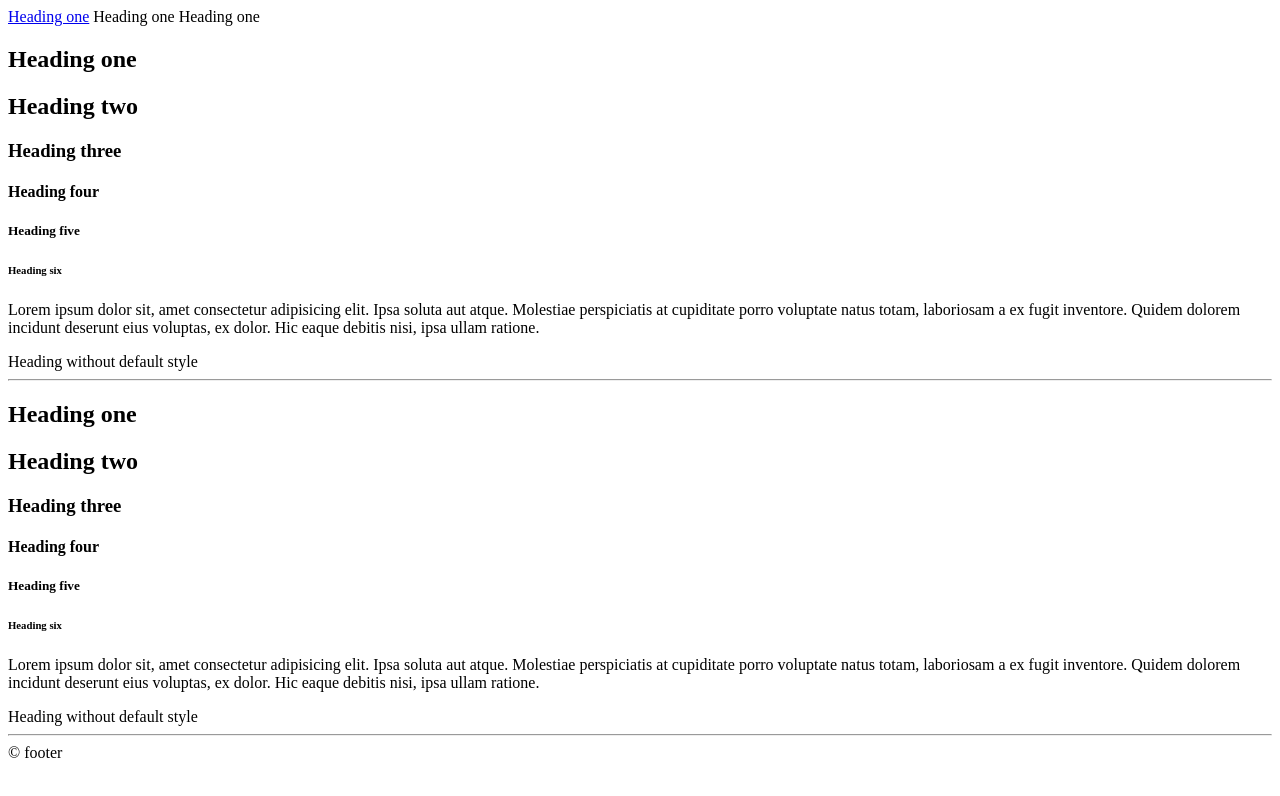
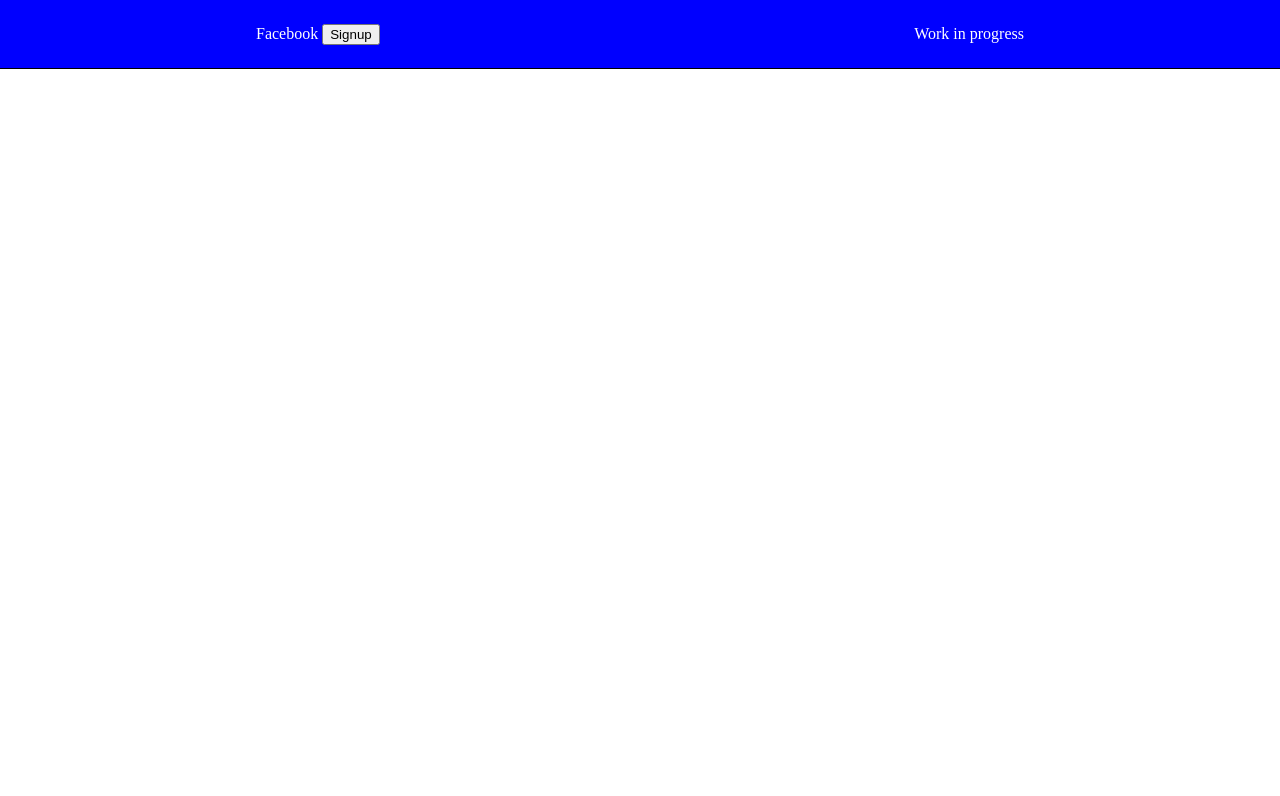
Before and after one commit to scoviauwase/html-crash-course, a plain HTML site: page index.html in a window 1280 px wide. Drawn offline with Linux system fonts and the light colour scheme.

Commit message:
added css

```diff
--- /dev/null
+++ b/css/styles.css
@@ -0,0 +1,22 @@
+body {
+  margin: 0;
+  padding: 0;
+}
+
+header {
+  background: blue;
+  height: 8.5vh;
+  width: 100vw;
+  border-bottom: 1px solid black;
+}
+
+header .container {
+  width: 60%;
+  margin: auto;
+  height: 100%;
+  display: flex;
+  flex-direction: row;
+  align-items: center;
+  justify-content: space-between;
+  color: white;
+}
--- a/index.html
+++ b/index.html
@@ -1,76 +1,27 @@
 <!DOCTYPE html>
 <html lang="en">
   <head>
-    <title>HTML Crash Course</title>
+    <meta charset="UTF-8" />
+    <meta http-equiv="X-UA-Compatible" content="IE=edge" />
+    <meta name="viewport" content="width=device-width, initial-scale=1.0" />
+    <link
+      rel="shortcut icon"
+      href="/assets/images/facebook-icon.png"
+      type="image/x-icon"
+    />
+    <link rel="stylesheet" href="/css/styles.css" />
+    <title>Facebook</title>
   </head>
   <body>
-    <!-- tags -->
-    <!-- 1.heading
-         2.paragraph
-         3.division
-         4.span
-         5.header
-         6.main
-         7.section
-         8.aside -->
-    <!-- HTML 5 semantic tag -->
-    <!-- header tag -->
     <header>
-      <!-- link tag -->
-      <a href="/contact.html">Heading one</a>
-      <span>Heading one</span>
-      <span>Heading one</span>
+      <div class="container">
+        <div>
+          <span>Facebook</span>
+          <button>Signup</button>
+        </div>
+
+        <span>Work in progress</span>
+      </div>
     </header>
-    <!-- main tag -->
-    <main>
-      <section>
-        <!-- division tag -->
-        <div>
-          <!-- heading tags -->
-          <h1>Heading one</h1>
-          <h2>Heading two</h2>
-          <h3>Heading three</h3>
-          <h4>Heading four</h4>
-          <h5>Heading five</h5>
-          <h6>Heading six</h6>
-          <!-- paragraph tag -->
-          <p>
-            Lorem ipsum dolor sit, amet consectetur adipisicing elit. Ipsa
-            soluta aut atque. Molestiae perspiciatis at cupiditate porro
-            voluptate natus totam, laboriosam a ex fugit inventore. Quidem
-            dolorem incidunt deserunt eius voluptas, ex dolor. Hic eaque debitis
-            nisi, ipsa ullam ratione.
-          </p>
-          <!-- span tag -->
-          <span>Heading without default style</span>
-        </div>
-        <!-- line tag -->
-      </section>
-
-      <hr />
-      <aside>
-        <div>
-          <!-- heading tags -->
-          <h1>Heading one</h1>
-          <h2>Heading two</h2>
-          <h3>Heading three</h3>
-          <h4>Heading four</h4>
-          <h5>Heading five</h5>
-          <h6>Heading six</h6>
-          <!-- paragraph tag -->
-          <p>
-            Lorem ipsum dolor sit, amet consectetur adipisicing elit. Ipsa
-            soluta aut atque. Molestiae perspiciatis at cupiditate porro
-            voluptate natus totam, laboriosam a ex fugit inventore. Quidem
-            dolorem incidunt deserunt eius voluptas, ex dolor. Hic eaque debitis
-            nisi, ipsa ullam ratione.
-          </p>
-          <!-- span tag -->
-          <span>Heading without default style</span>
-        </div>
-      </aside>
-    </main>
-    <hr />
-    <footer>&copy; footer</footer>
   </body>
 </html>
```
Also changed, not shown: assets/images/facebook-icon.png (added).
